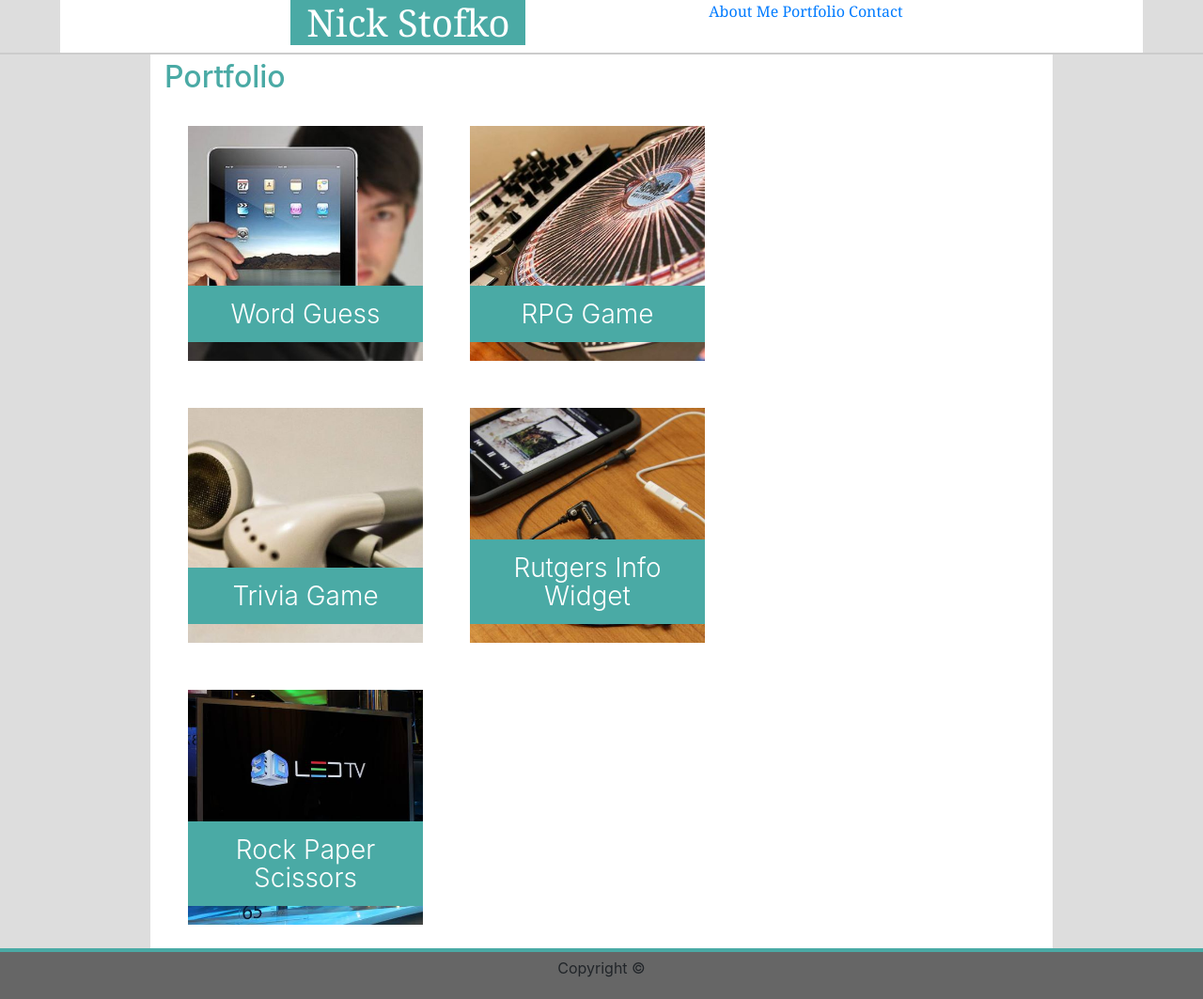
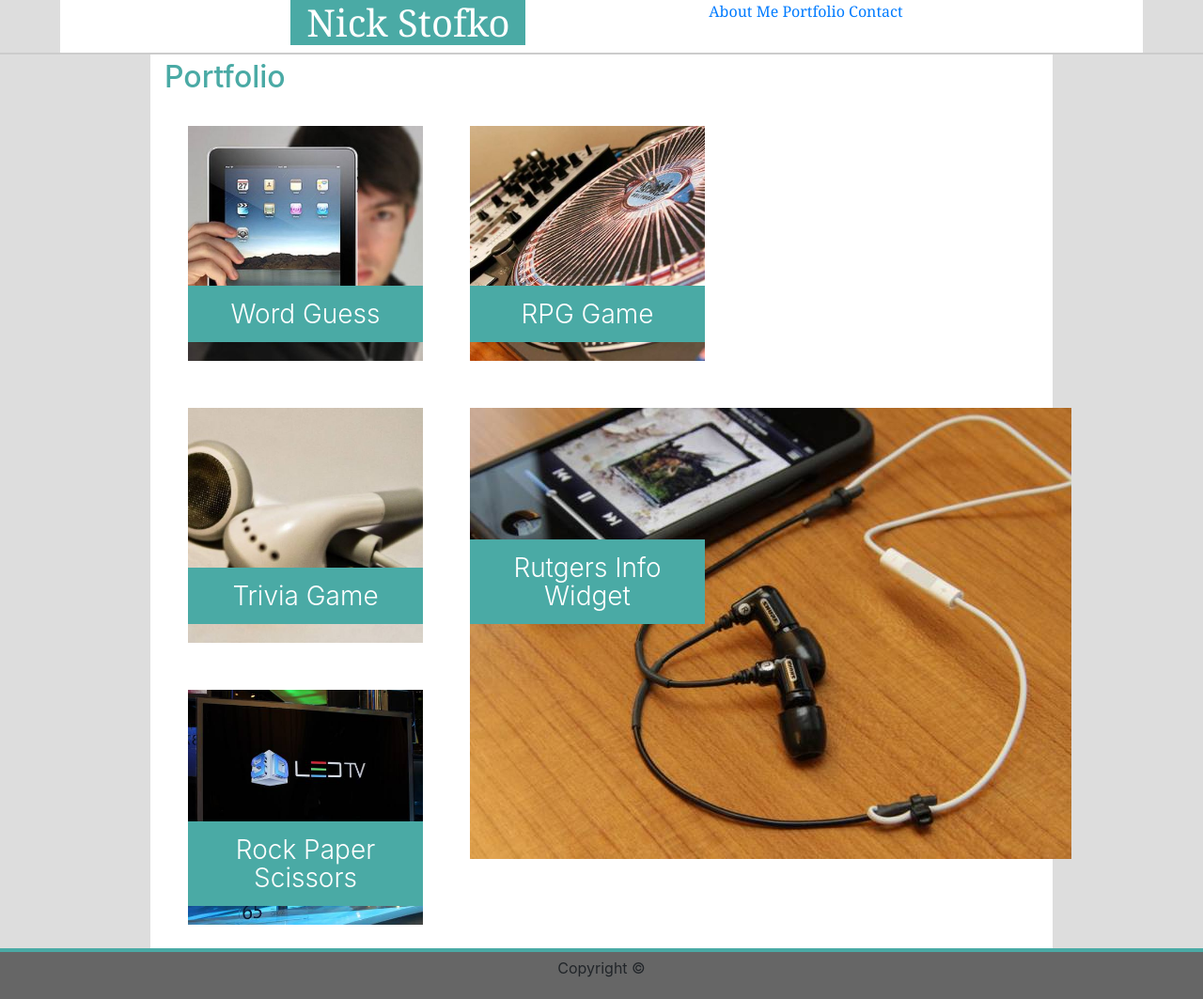
Before and after one commit to nastofko/Bootstrap-Portfolio, a plain HTML site: page portfolio.html in a window 1280 px wide. Shown: the whole page at 94% size. Drawn offline with nearby package versions, Linux system fonts and the light colour scheme.

Commit message:
portfolio1

```diff
--- a/portfolio.html
+++ b/portfolio.html
@@ -51,7 +51,9 @@
                 <h3>Trivia Game</h3>
             </div>
             <div id="fourthimg" class="work">
-                <!-- <img class="img" src="technics-q-c-640-480-7.jpg" alt="Rutgers Info Widget"> -->
+                <a href="https://nastofko.github.io/TriviaGame/">
+                <img class="img" src="technics-q-c-640-480-7.jpg" alt="Rutgers Info Widget">
+                </a>
 
                 <h3>Rutgers Info Widget</h3>
             </div>
```
